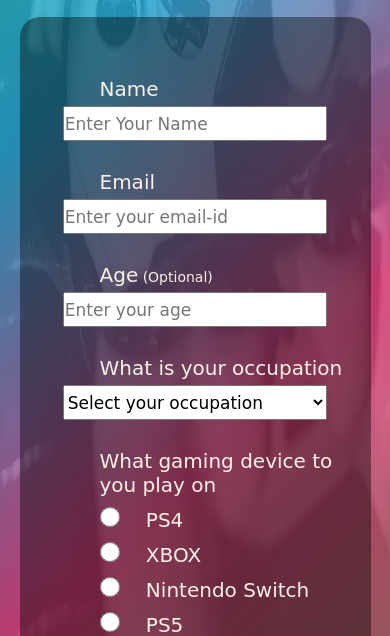
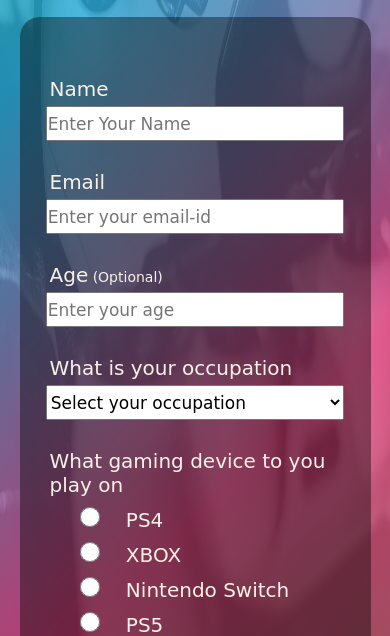
Before and after one commit to SsgssAddy/Corsera-Project, a plain HTML site: page index.html in a window 390 px wide. Shown: the part 208-844 px from the top of the page. Drawn offline with Linux system fonts and the light colour scheme.

Commit message:
Add files via upload

```diff
--- a/style.css
+++ b/style.css
@@ -12,7 +12,7 @@ body{
     width: 100vw;
     /*background-image: linear-gradient(115deg, hsla(240, 67%, 30%, 0.7), hsla(240, 67%, 30%, 0.7)), url('./images/background.jpg');*/
     background: linear-gradient(-45deg, hsla(14, 24%, 51%, 0.8), hsla(337, 78%, 57%, 0.8), hsla(196, 72%, 49%, 0.8), hsla(166, 72%, 49%, 0.8)),  url('./images/background2.jpg');
-    background-size: 125% 125%;
+    background-size: 150% 150%;
     background-position: center;
     background-attachment: fixed;
     animation: gradient 15s ease-in infinite;
@@ -54,15 +54,24 @@ body{
     max-width: 55%;
     border-radius: 20px;
     text-align: left;
-    padding: 60px 20px 60px 20px;
+    padding: 60px 0 20px 0;
     animation: opc 5s linear 1;
+}
+p.desc, #name-label, #email-label, #number-label{
+    padding-left: 60px;
+}
+p.desc1 {
+    padding: 20px 0 0 60px;
 }
 @media screen and (max-width: 992px) {
 #form{
     max-width: 90%;
 }
 p.desc, #name-label, #email-label, #number-label{
-    padding-left: auto;
+    padding-left: 30px;
+}
+p.desc1 {
+    padding: 20px 0 0 30px;
 }
 }
 input:focus {
@@ -75,9 +84,7 @@ textarea:focus {
     border-color: #10c5dd;
     box-shadow: 0 0 20px #10c5dd;
 }
-p.desc, #name-label, #email-label, #number-label{
-    padding-left: 60px;
-}
+
 #name, #email, #number, #occupation, #dropdown{
     display: block;
     box-sizing: border-box;
@@ -93,9 +100,6 @@ p.desc, #name-label, #email-label, #number-label{
     height: 20px;
     width: 20px;
 
-}
-p.desc1 {
-    padding: 20px 0 0 60px;
 }
 #suggst{
     display: block;
```
